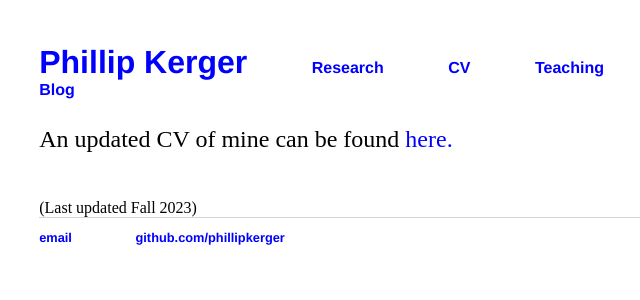
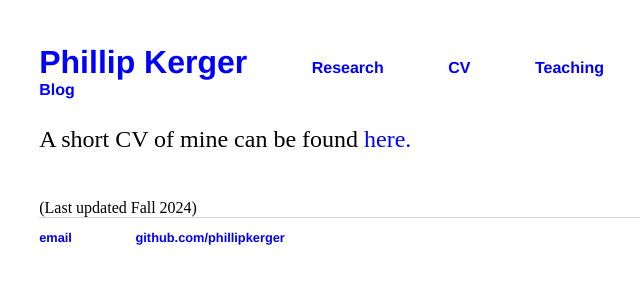
Before and after one commit to PhillipKerger/phillipkerger.github.io, a Jekyll site: the page built from cv/index.html, in a window 1280 px wide. Shown: the top 300 px of the page, without its empty margins (269-909 px from the left). Built offline with Jekyll 4.4.1, drawn with Linux system fonts in a browser that asks for light colours.

Commit message:
Update index.html

```diff
--- a/cv/index.html
+++ b/cv/index.html
@@ -3,8 +3,8 @@ layout: default
 title: Phillip Kerger
 ---
 <div class="blurb">
-	<p>An updated CV of mine can be found
-		<a href="https://drive.google.com/file/d/1fxGrZIjM5-tuEoNJ5IC7m5PTaWcxs60K/view?usp=sharing">here.</a></p>
+	<p>A short CV of mine can be found
+		<a href="https://drive.google.com/file/d/1MVhvEuOFKacEvl41LqSi8Qd0X1OG7uxv/view?usp=sharing">here.</a></p>
 	<br>
-	(Last updated Fall 2023)
+	(Last updated Fall 2024)
 </div><!-- /.blurb -->
```
